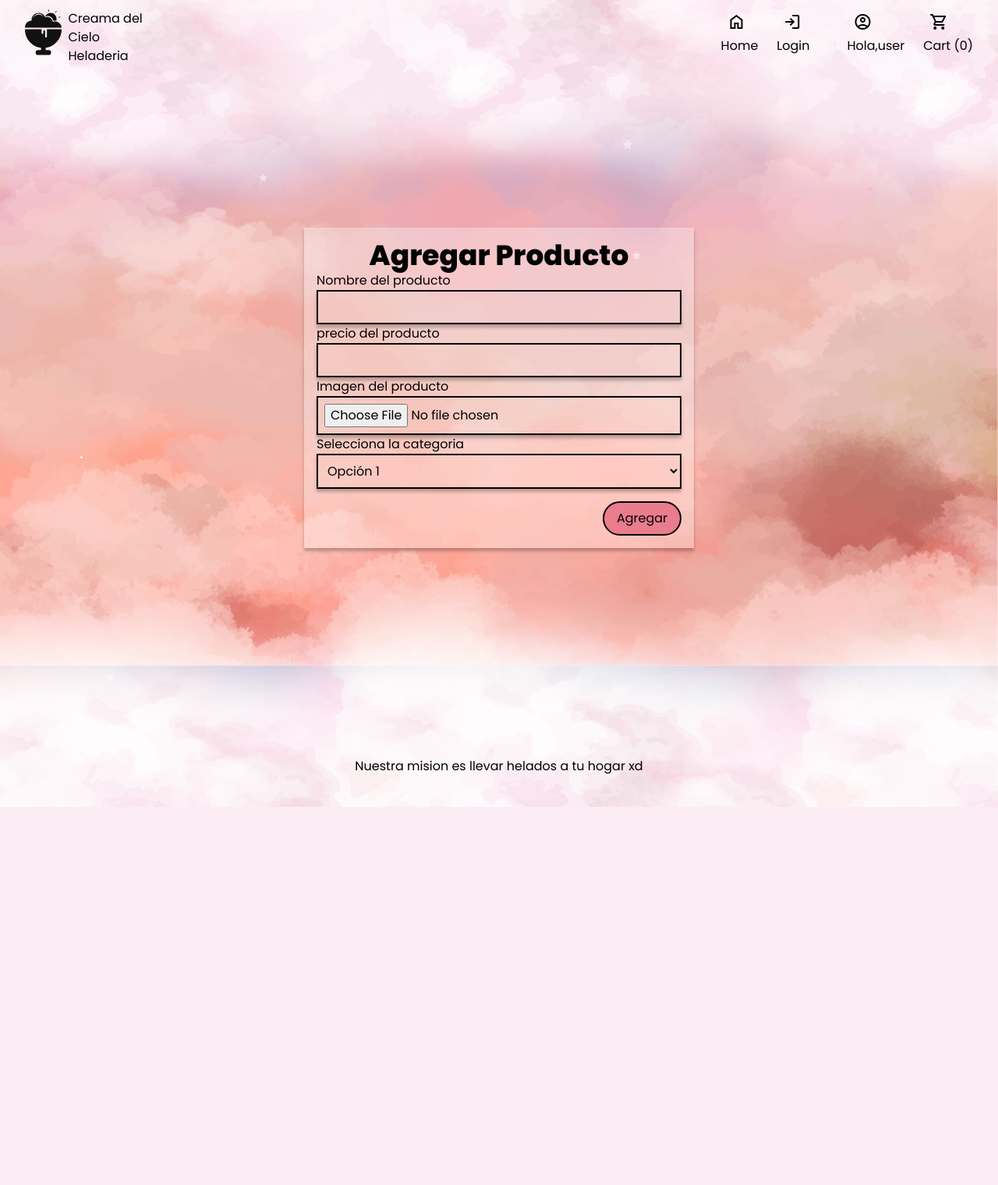
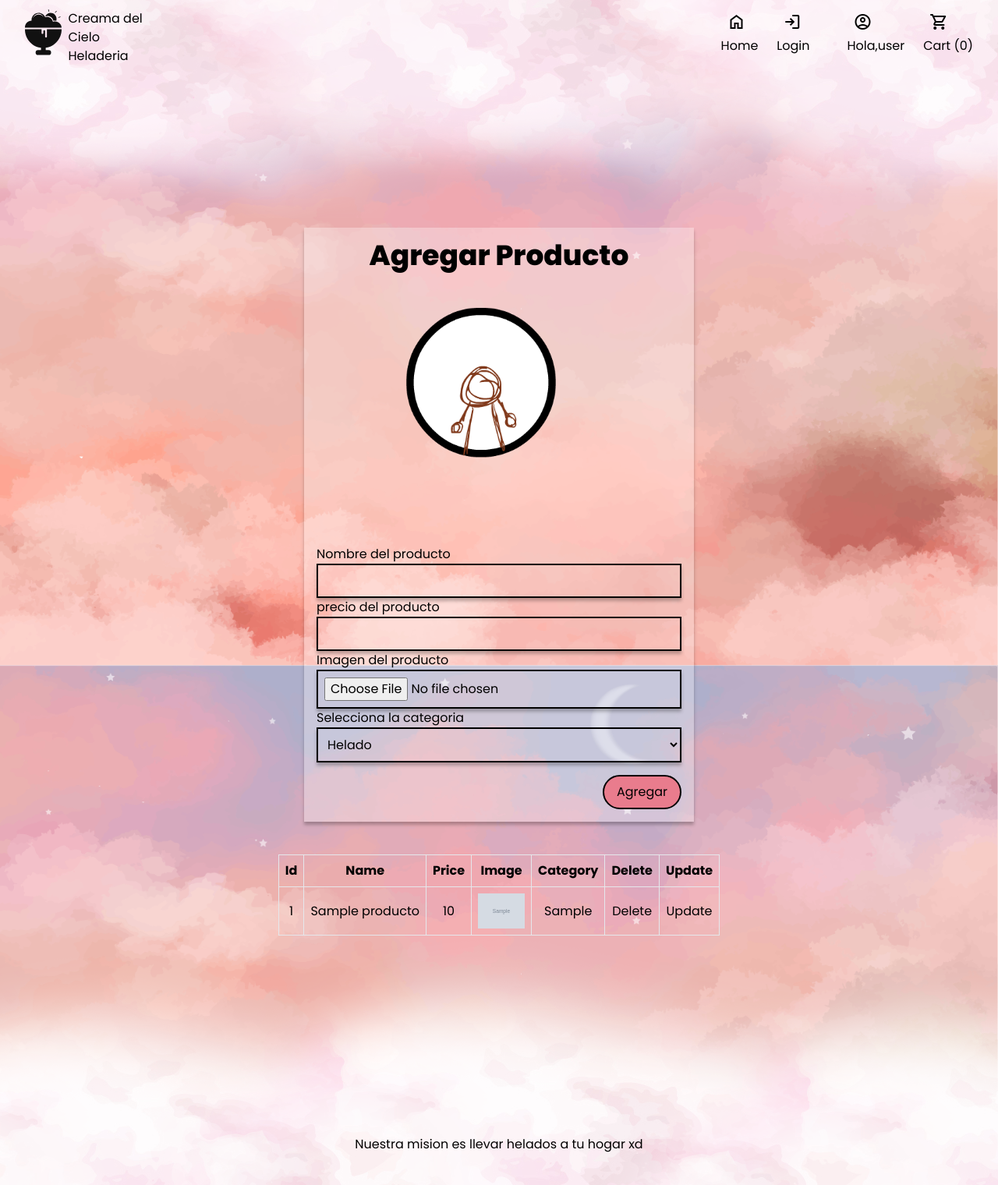
Before and after one commit to Cristianyelmo/Ecommerce-Helados-PHP, a PHP site: page /admin/post-delete-admin.php in a window 1280 px wide. Shown: the whole page at 78% size. Before the commit the page ends 1035 px from the top, so only its background shows below. Run offline with PHP 8.4, Linux system fonts and the light colour scheme; tables that the repository leaves empty or names only in its code hold one stand-in row (values such as "Sample post"); grey boxes marked "Sample" are stand-in pictures; some libraries are stand-ins or nearby versions.

Commit message:
crud productos

```diff
--- /dev/null
+++ b/admin-photo.js
@@ -0,0 +1,17 @@
+const imageInput = document.getElementById('image-input');
+    const imagePreview = document.getElementById('image-preview');
+
+    imageInput.addEventListener('change', function() {
+      const file = imageInput.files[0];
+      if (file) {
+        const reader = new FileReader();
+
+        reader.onload = function(e) {
+          imagePreview.src = e.target.result;
+        };
+
+        reader.readAsDataURL(file);
+      } else {
+        imagePreview.src = '';
+      }
+    });
--- /dev/null
+++ b/admin/Config.php
@@ -0,0 +1,7 @@
+<?php
+
+$con=mysqli_connect('localhost',
+'root','','ecommerce-helados-php');
+
+
+?>
--- a/admin/post-delete-admin.php
+++ b/admin/post-delete-admin.php
@@ -3,26 +3,29 @@
 <section class="flex justify-center ">
     <div  class="bg-[#FFFFFF] bg-opacity-30 shadow-custom m-3 p-4 w-[500px]" >
     <h2 class="text-4xl text-center font-extrabold">Agregar Producto</h2>
+    <img id="image-preview" src="img/posicion-normal.png" alt="Imagen previa">
 
+    <form action="insert.php" method='POST' enctype='multipart/form-data'>
 <h2>Nombre del producto</h2>
-<input type="text" id="campo-texto" class="border-2 shadow-custom border-black bg-transparent p-2 w-full">
+<input name='namexd' type="text" id="campo-texto" class="border-2 shadow-custom border-black bg-transparent p-2 w-full">
 <h2>precio del producto</h2>
- <input type="password" id="campo-password"  class="border-2 shadow-custom border-black bg-transparent p-2 w-full">
+ <input type="text"  name='price' id="campo-password"  class="border-2 shadow-custom border-black bg-transparent p-2 w-full">
  <h2>Imagen del producto</h2>
- <input type="file" id="campo-password"  class="border-2 shadow-custom border-black bg-transparent p-2 w-full">
+ <input type="file" name='imagexd'  id="image-input"   class="border-2 shadow-custom border-black bg-transparent p-2 w-full">
+
  <h2>Selecciona la categoria</h2>
- <select class="border-2 shadow-custom border-black bg-transparent p-2 w-full">
-  <option class="border-2 shadow-custom border-black bg-transparent p-2 w-full" value="opcion1">Opción 1</option>
-  <option class="border-2 shadow-custom border-black bg-transparent p-2 w-full" value="opcion2">Opción 2</option>
-  <option class="border-2 shadow-custom border-black bg-transparent p-2 w-full" value="opcion3">Opción 3</option>
+ <select class="border-2 shadow-custom border-black bg-transparent p-2 w-full" name='Pages'>
+  <option class="border-2 shadow-custom border-black bg-transparent p-2 w-full" value='Helado'>Helado</option>
+  <option class="border-2 shadow-custom border-black bg-transparent p-2 w-full" value='Palito'>Palito</option>
+  <option class="border-2 shadow-custom border-black bg-transparent p-2 w-full" value='Postres'>Postres</option>
   <!-- Agrega más opciones si es necesario -->
 </select>
 <div class="flex justify-end space-x-2 mt-4">
 
-<button class="bg-[#E97C8D] px-4 py-2 border border-2 border-black rounded-[40.5px] text-center ">Agregar</button>
+<button name='submit' class="bg-[#E97C8D] px-4 py-2 border border-2 border-black rounded-[40.5px] text-center ">Agregar</button>
 </div>
 
-
+</form>
 
 
 </div>
@@ -32,8 +35,59 @@
 
 
 
+<section class="flex justify-center space-x-3 mt-[30px]">
+
+
+<table class="border-collapse ">
+        <tr>
+        <th scope="col" class="border p-2 text-center">Id</th>
+      <th scope="col" class="border p-2 text-center">Name</th>
+      <th scope="col" class="border p-2 text-center">Price</th>
+      <th scope="col" class="border p-2 text-center">Image</th>
+      <th scope="col" class="border p-2 text-center">Category</th>
+      <th scope="col" class="border p-2 text-center">Delete</th>
+      <th scope="col" class="border p-2 text-center">Update</th>
+        </tr>
+
+
+
+<?php
+
+include 'Config.php';
+
+$record= mysqli_query($con,"SELECT * FROM `producto`");
+
+
+while($row = mysqli_fetch_array($record))
+
+echo
+       " <tr>
+            <td class='border p-2 text-center'>$row[id]</td>
+            <td class='border p-2 text-center'>$row[name]</td>
+            <td class='border p-2 text-center'>$row[price]</td>
+            <td class='border p-2 text-center'><img src='$row[image]' class='w-[60px]' alt=''></td>
+            <td class='border p-2 text-center'>$row[categoria]</td>
+            <td class='border p-2 text-center'><a href='delete.php?ID=$row[id]'>Delete</a></td>
+            <td class='border p-2 text-center'><a href='update.php?ID=$row[id]'>Update</a></td>
+        </tr>";
+        ?>
+    </table>
 
 
 
 
+
+
+
+
+
+
+
+
+
+
+</section>
+
+
+
 <?php include '../footer.php'?>
--- a/footer.php
+++ b/footer.php
@@ -54,4 +54,5 @@
 
   </script>
   <script src="../register.js"></script>
+  <script src="../admin-photo.js"></script>
 </html>
```
Also changed, not shown: admin/delete.php (added, +18 -0 lines), admin/insert.php (added, +40 -0 lines), admin/update.php (+61 -0 lines), admin/update2.php (added, +42 -0 lines), admin/UploadImage/dfsdfs.png (added), admin/UploadImage/gsgfdgdg.png (added), admin/UploadImage/hjghjgyu.jpg (added), admin/UploadImage/jghjgj.webp (added), style.css (line endings or trailing spaces).
